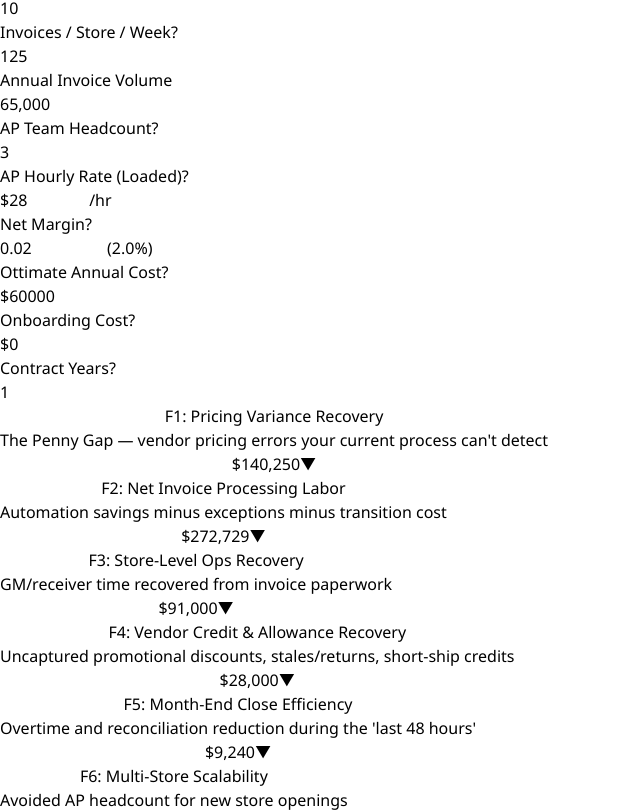
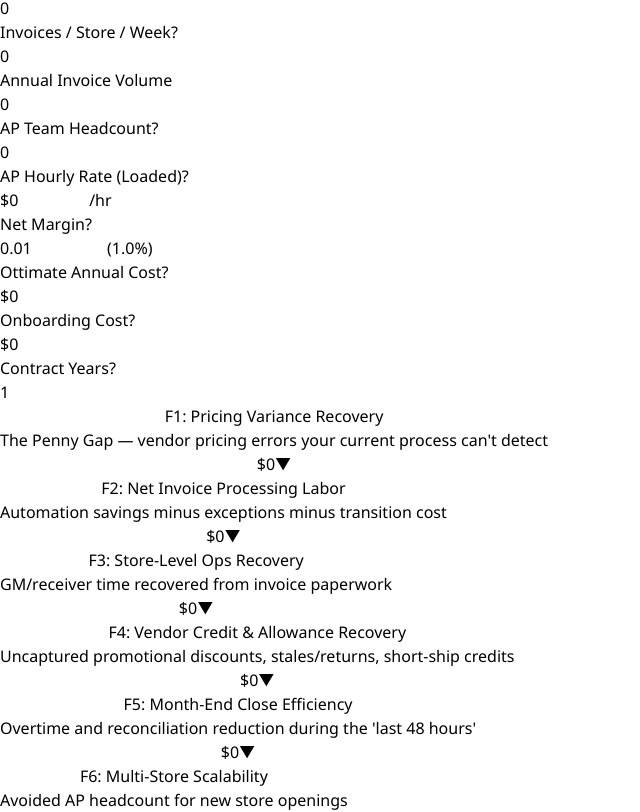
Before and after one commit to JLombardiOttimate/grocery-roi, a React (Vite) app: page / in a window 1280 px wide. Shown: the part 677-1489 px from the top of the page, without its empty margins (0-640 px from the left). Built offline with nearby package versions, Linux system fonts and the light colour scheme.

Commit message:
Reset state variables to initial values

```diff
--- a/src/GroceryROICalculator.jsx
+++ b/src/GroceryROICalculator.jsx
@@ -147,53 +147,53 @@ export default function GroceryROICalculator() {
   const [path, setPath] = useState(4);
 
   // Global
-  const [stores, setStores] = useState(10);
-  const [invPerStore, setInvPerStore] = useState(125);
-  const [apHeadcount, setApHeadcount] = useState(3);
-  const [apRate, setApRate] = useState(28);
-  const [margin, setMargin] = useState(0.02);
-  const [annualCost, setAnnualCost] = useState(60000);
+  const [stores, setStores] = useState(0);
+  const [invPerStore, setInvPerStore] = useState(0);
+  const [apHeadcount, setApHeadcount] = useState(0);
+  const [apRate, setApRate] = useState(0);
+  const [margin, setMargin] = useState(0.01);
+  const [annualCost, setAnnualCost] = useState(0);
   const [onboardCost, setOnboardCost] = useState(0);
   const [contractYrs, setContractYrs] = useState(1);
   const [prospectName, setProspectName] = useState("");
 
   // F1
-  const [vendorSpend, setVendorSpend] = useState(8000000);
+  const [vendorSpend, setVendorSpend] = useState(0);
   const [errorRate, setErrorRate] = useState(0.012);
   const [ivCatch, setIvCatch] = useState(0.75);
   const [accAdj, setAccAdj] = useState(0.85);
-  const [dsdSpend, setDsdSpend] = useState(3000000);
+  const [dsdSpend, setDsdSpend] = useState(0);
   const [discRate, setDiscRate] = useState(0.04);
   const [dsdCatch, setDsdCatch] = useState(0.85);
 
   // F2
-  const [manualMin, setManualMin] = useState(12);
+  const [manualMin, setManualMin] = useState(0);
   const [autoRate, setAutoRate] = useState(0.85);
   const [autoMin, setAutoMin] = useState(2);
-  const [excMin, setExcMin] = useState(8);
+  const [excMin, setExcMin] = useState(0);
   const [codingPractice, setCodingPractice] = useState("summary");
   const [mappingHrs, setMappingHrs] = useState(40);
   const [ongoingHrs, setOngoingHrs] = useState(1.5);
 
   // F3
-  const [storeOpsHrs, setStoreOpsHrs] = useState(5);
-  const [gmRate, setGmRate] = useState(35);
+  const [storeOpsHrs, setStoreOpsHrs] = useState(0);
+  const [gmRate, setGmRate] = useState(0);
 
   // F4
   const [creditRate, setCreditRate] = useState(0.007);
   const [creditImprove, setCreditImprove] = useState(0.5);
 
   // F5
-  const [curOT, setCurOT] = useState(12);
+  const [curOT, setCurOT] = useState(0);
   const [autoOT, setAutoOT] = useState(3);
-  const [otRate, setOtRate] = useState(42);
-  const [curRecon, setCurRecon] = useState(20);
+  const [otRate, setOtRate] = useState(0);
+  const [curRecon, setCurRecon] = useState(0);
   const [autoRecon, setAutoRecon] = useState(6);
 
   // F6
   const [avoidedFTE, setAvoidedFTE] = useState(0.25);
   const [newStores, setNewStores] = useState(0);
-  const [fteCost, setFteCost] = useState(52000);
+  const [fteCost, setFteCost] = useState(0);
 
   // Time-to-Value
   const [pctDigital, setPctDigital] = useState("high");
```
